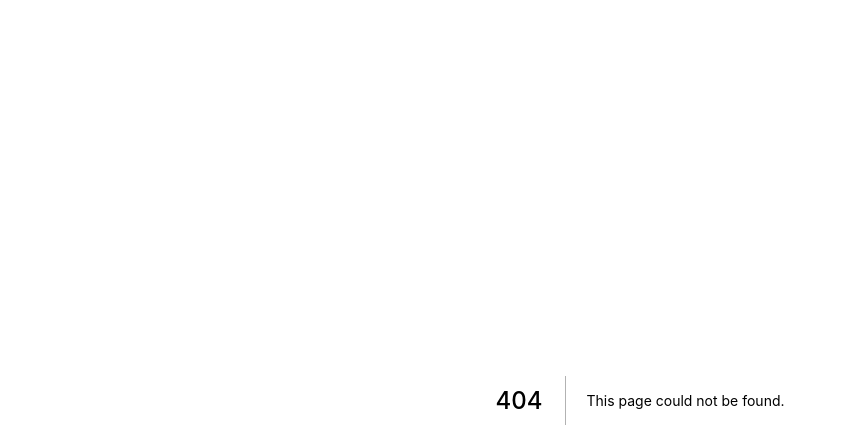
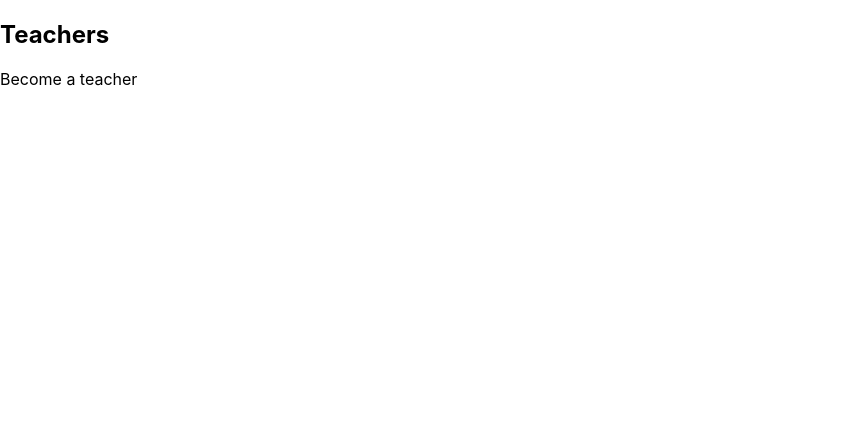
Before and after one commit to darsoonAccount/darsoon-frontend, a Next.js app: page /teachers in a window 1280 px wide. Before the commit this address had no page. Shown: the top 448 px of the page, without its empty margins (0-847 px from the left). Built offline with nearby package versions, Linux system fonts and the light colour scheme.

Commit message:
add teachers page

```diff
--- /dev/null
+++ b/pages/teachers/index.tsx
@@ -0,0 +1,13 @@
+export default function teachers() {
+    return (
+        <>
+        <h2>Teachers</h2>
+        <p>
+            <a href="/teachers/apply">
+            Become a teacher
+
+            </a>
+        </p>
+        </>
+    );
+}
```
Also changed, not shown: pages/teachers/apply.tsx (added, +12 -0 lines).
